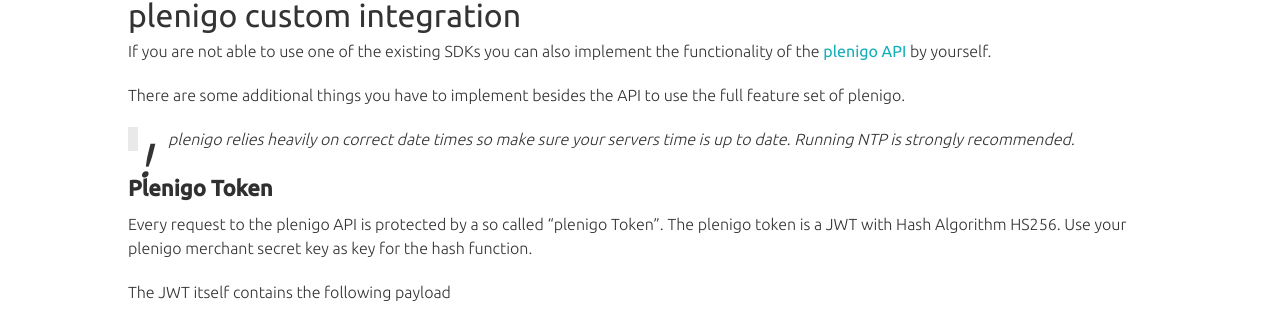
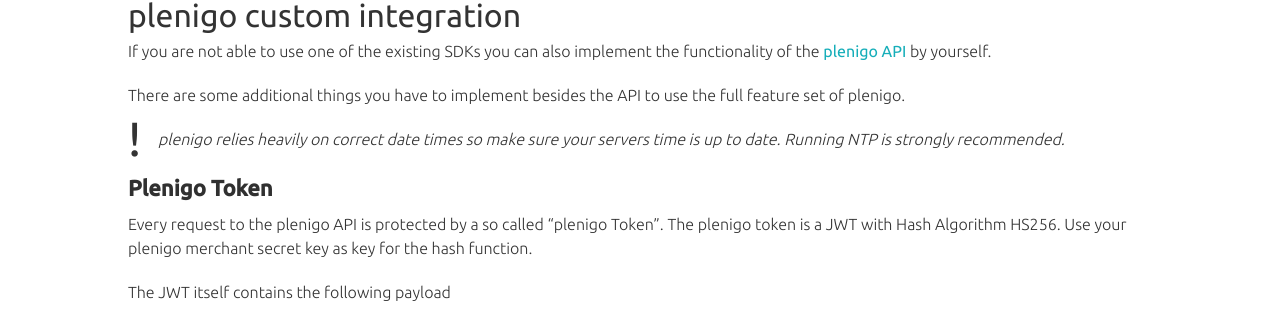
Before and after one commit to plenigo/plenigo.github.io, a Jekyll site: the page built from pages/custom_integration/custom_integration.md, in a window 1280 px wide. Shown: the part 142-454 px from the top of the page. Built offline with Jekyll 4.4.1, drawn with Linux system fonts in a browser that asks for light colours.

Commit message:
Update _extend.scss

```diff
--- a/_sass/_extend.scss
+++ b/_sass/_extend.scss
@@ -35,16 +35,18 @@
     font-style: italic;
     font-size: 1em;
     position: relative;
+    border: none
   }
   blockquote:before {
     content: "!";
     display: block;
     position: absolute;
-    top: -4px;
+    top: -25px;
     left: 0;
     font-size: 3em;
     width: 4px;
     height: 30px;
+    font-style: normal;
 
   }
   table {
```
